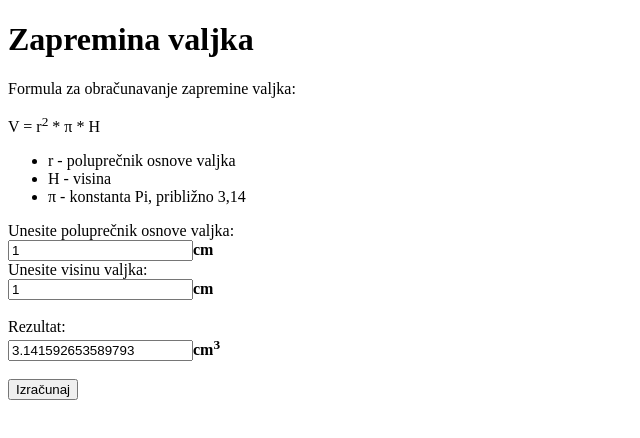
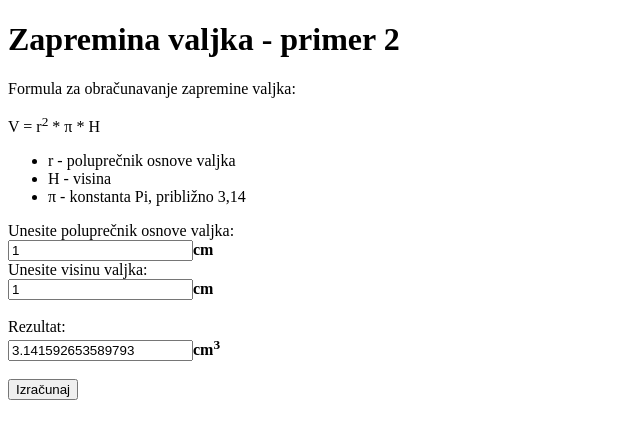
Before and after one commit to RadojeBozic/JS-Assignment_1, a plain HTML site: page index1.html in a window 1280 px wide. Shown: the whole page, without its empty margins (0-640 px from the left). Drawn offline with Linux system fonts and the light colour scheme.

Commit message:
izmena naslova

```diff
--- a/index1.html
+++ b/index1.html
@@ -7,7 +7,7 @@
 </head>
 <body>
     <div>
-        <h1>Zapremina valjka</h1>
+        <h1>Zapremina valjka - primer 2</h1>
         <p>Formula za obračunavanje zapremine valjka:</p>
         <p>V = r<sup>2</sup> * π * H</p>
         <ul>
```
Also changed, not shown: index.html (+1 -1 lines).
